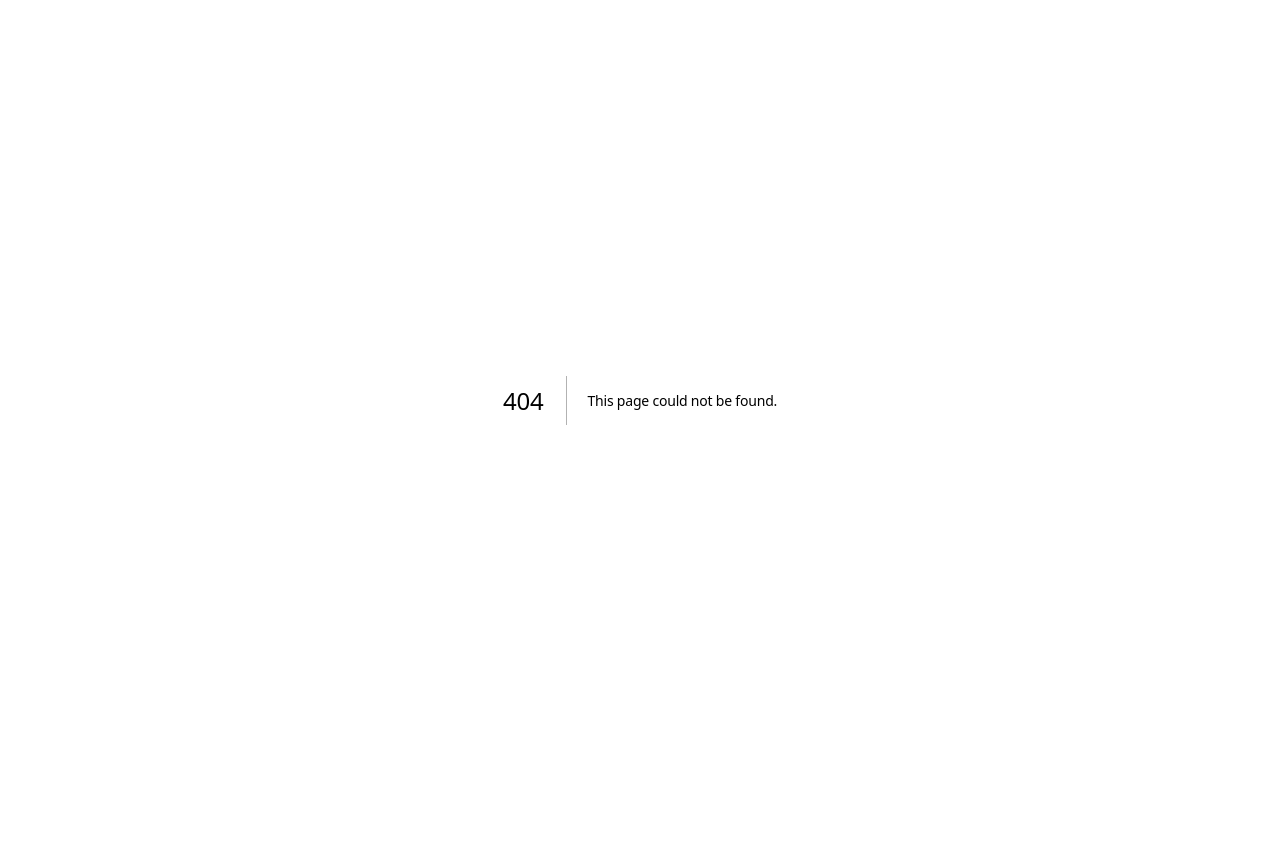
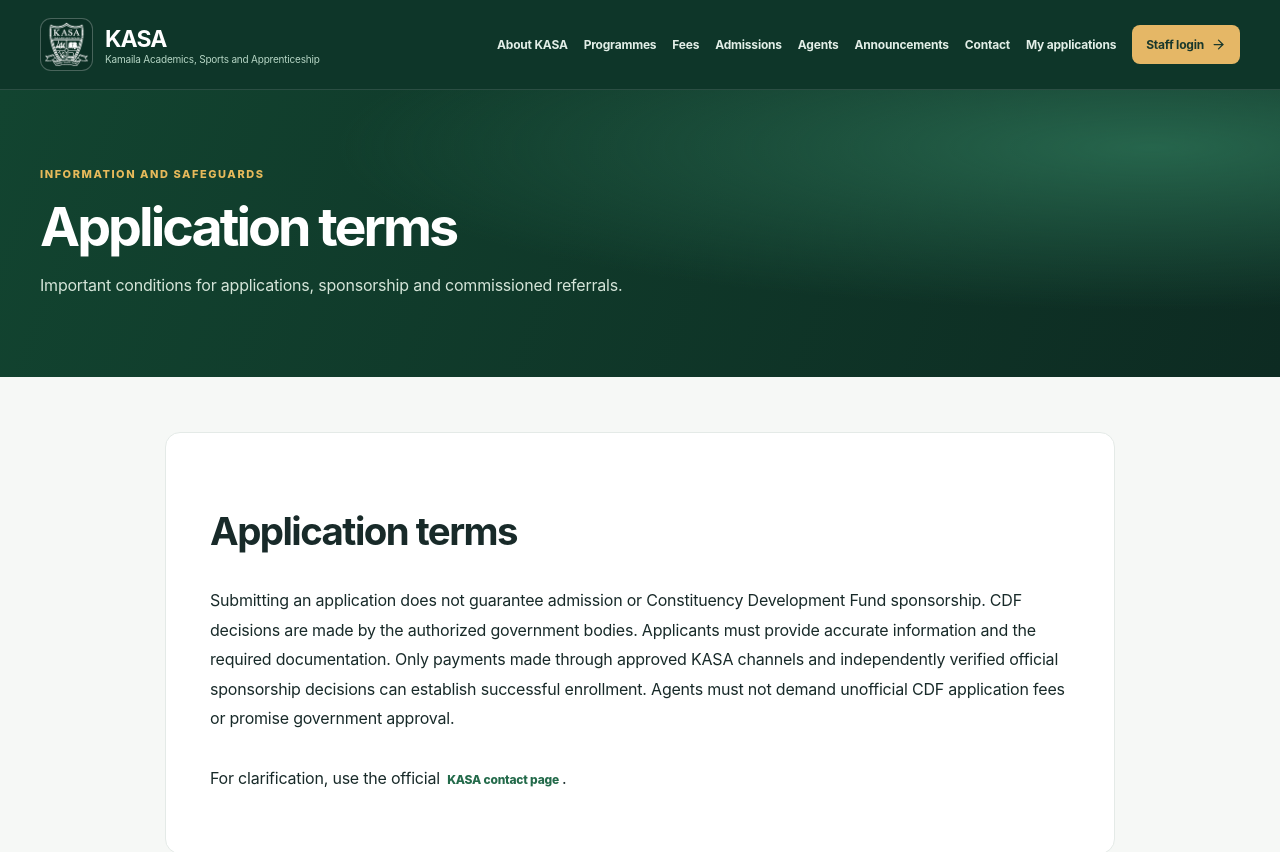
Before and after one commit to pamtechz/kasa, a Next.js app: page /terms in a window 1280 px wide. Before the commit this address had no page. Shown: the top 852 px of the page. Before the commit the page ends 800 px from the top, so only its background shows below. Built offline with nearby package versions, Linux system fonts and the light colour scheme.

Commit message:
feat: published institutional terms page

```diff
--- /dev/null
+++ b/src/app/(site)/terms/page.tsx
@@ -0,0 +1,5 @@
+import {SiteChrome,PageIntro} from '@/components/SiteChrome';
+import {InformationPage} from '@/components/PublicPages';
+export default function Page(){
+ return <SiteChrome><PageIntro eyebrow="INFORMATION AND SAFEGUARDS" title="Application terms" description="Important conditions for applications, sponsorship and commissioned referrals."/><main className="container site-content"><InformationPage mode="terms"/></main></SiteChrome>;
+}
```
